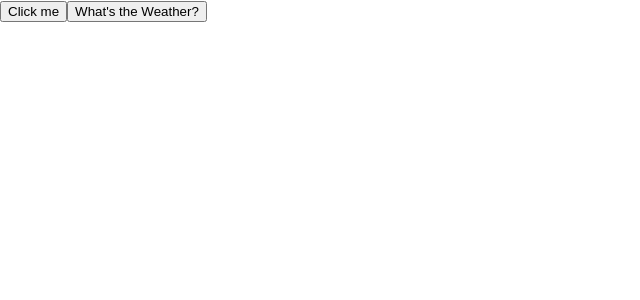
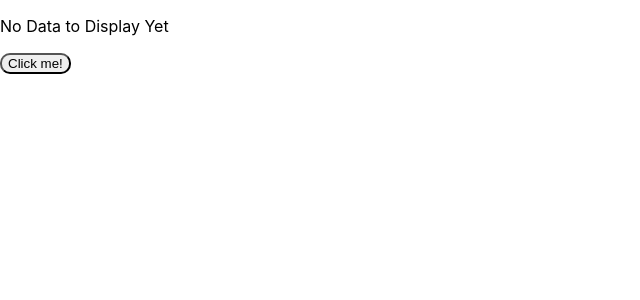
Before and after one commit to dsilverfox/TeamGit, a React (Create React App) app in the folder 72-hr-client/: page / in a window 1280 px wide. Shown: the top 300 px of the page, without its empty margins (0-640 px from the left). Built offline with nearby package versions, Linux system fonts and the light colour scheme; no server answers.

Commit message:
Working fetch and toggle

```diff
--- a/72-hr-client/src/App.js
+++ b/72-hr-client/src/App.js
@@ -1,16 +1,15 @@
 import React, {useState, useEffect} from 'react';
 import './App.css';
 // import Events from './Events/Events';
-import Weather from './Weather/Weather';
+import Weather from './Weather/Weather'
 // import Satellite from './satellite/Satellite';
 
 
 
-function App() {
+const App = () => {
 
-  const [location, setLocation] = useState([]);
+  const [location, setLocation] = useState(null);
   console.log(location);
-
 
   useEffect(() => {
     if (!navigator.geolocation) {
@@ -32,11 +31,9 @@ function App() {
 
   return (
     <div>
-      {/* <Satellite latitude={latitude} longitude={longitude} /> */}
       <Weather location={location} />
-      {/* <Events latitude={latitude} longitude={longitude} /> */}
     </div>
-  );
+  )
 }
 
 export default App;
--- a/72-hr-client/src/Weather/Weather.css
+++ b/72-hr-client/src/Weather/Weather.css
@@ -1,6 +1,6 @@
-/* .weatherInfo {
-	-webkit-animation: weatherInfo 1s cubic-bezier(0.215, 0.610, 0.355, 1.000) 5s both;
-	        animation: weatherInfo 1s cubic-bezier(0.215, 0.610, 0.355, 1.000) 5s both;
+.weatherInfo {
+	-webkit-animation: weatherInfo 1s cubic-bezier(0.215, 0.610, 0.355, 1.000) .5s both;
+	        animation: weatherInfo 1s cubic-bezier(0.215, 0.610, 0.355, 1.000) .5s both;
 }
 
 @-webkit-keyframes weatherInfo {
@@ -34,4 +34,8 @@
             transform: translateZ(0);
     opacity: 1;
   }
-} */
+}
+
+.button {
+  border-radius: 10px;
+}
--- a/72-hr-client/src/Weather/Weather.js
+++ b/72-hr-client/src/Weather/Weather.js
@@ -1,4 +1,6 @@
  import React, { useEffect, useState } from 'react'; //useEffect
+ import WeatherDisplay from './WeatherDisplay';
+ import './Weather.css'
 
  //material ui installed in TeamGit don't forget to import it if you use it.
  const Weather = props => {
@@ -6,46 +8,49 @@
      const [weather, setWeather] = useState([]);
      const baseURL = 'http://api.openweathermap.org/data/2.5/weather?';
      const key = '750ee8e3454df1bae3ec03c8ae23da35';
-    //  const key = '63dcb297673179ea05ba355cfa80fe06';
-     const [units, setUnits] = useState("imperial"); //&units=${units}
+    // EXTRA KEY const key = '63dcb297673179ea05ba355cfa80fe06';
+    const [toggle, setToggle] = useState(false);
+    const [units, setUnits] = useState("imperial");
 
+     const getWeather = async () => {
+         const response = await fetch(`${baseURL}lat=${props.location[0]}&lon=${props.location[1]}&units=${units}&appid=${key}`);
+         const json = await response.json();
+         setWeather(json);
+         setToggle(true);
+     }
+
+//begin useEffect
      useEffect(() => {
-         getWeather();
+         if (props.location === null) {
+             return;
+         } else {
+             getWeather();
+         }
+         return () => {
+             setToggle(false);
+         }
+
      }, [props.location])
 
-     const getWeather = async () => {
-         let response = await fetch(`${baseURL}?lat=${props.location[0]}&lon=${props.location[1]}&appid=${key}`);
-         let json = await response.json();
+//end useEffect
 
-         setWeather(json);
-     }
-
-     console.log(weather)
      const changeUnit = () => {
          (units === 'imperial') ? setUnits('metric') : setUnits('imperial') //requires two clicks and works once.
          getWeather();
          console.log(units);
      }
+     console.log(weather)
 
-     return (
-         <div className='main'>
-             <div className='mainDiv'>
-                 {/* <ul className='weatherInfo'>
-                     <li>{`This is an attempt to get this fucking thing working ${weather.main.temp}. degrees.`}</li>
-                     <li>{`However, to you it may feel ${weather.main.feels_like} degrees.`}</li>
-                     <li>{`The temperature is supposed to get down to ${weather.main.min} degrees.`}</li>
-                     <li>{`The temperature will be as high as ${weather.main.max} degrees.`} </li>
-                     <li>{`The atmospheric pressure is ${weather.main.pressure} bars.`}</li>
-                     <li>{`The humidity is ${weather.main.humidity}%`}</li>
-                 </ul> */}
-
-
-                 <button onClick={changeUnit}> Click me </button>
-                 <button onClick={getWeather}> What's the Weather?</button>
+    return (
+         <div>
+             {
+                 toggle ? <WeatherDisplay weather={weather} changeUnit={changeUnit}/> : <p>No Data to Display Yet</p>
+             }
+             <div>
+                 <button className='button' onClick={changeUnit}>Click me!</button>
              </div>
          </div>
-     )
+            )
  }
- //baseURL+Lat={latitude}&lon={longitude}&units={unitselect}&appid={key}
- //Units: Standard = Kelvin; Imperial = Fahrenheit; Metric = Celcius.
+
  export default Weather;
--- a/72-hr-client/src/Weather/WeatherDisplay.js
+++ b/72-hr-client/src/Weather/WeatherDisplay.js
@@ -4,24 +4,15 @@ const WeatherDisplay = (props) =>{
 
     return(
         <div>
-
-        <h1>Weathery Bit</h1>
-                 <h3>Data grouping 1</h3>
-<ul className='weatherInfo'>
-                <li>{`This is an attempt to get this fucking thing working ${props.temp}. degrees.`}</li>
-                <li>{`However, to you it may feel ${props.feels} degrees.`}</li>
-                <li>{`The tempurature is supposed to get down to ${props.min} degrees.`}</li>
-                <li>{`The temperature will be as high as ${props.max} degrees.`} </li>
-                <li>{`The atmospheric pressure is ${props.pressure} bars.`}</li>
-                <li>{`The humidity is ${props.humidity}%`}</li>
-</ul>
-
-{/*Crashes the app if it loads before we have an array in weather.*/ }
-
-<button onClick={props.changeUnit}> Click me </button> {/*toggle works kind of, must click twice to get it to toggle the first time. */ }
-<button onClick={props.getWeather}> What's the Weather?</button>
-{/* have to sometimes click twice to get it to fire */ }
-
-</div>
+        <h1>Weather Information</h1>
+            <ul className='weatherInfo'>
+                    <li>{`The official temperature is ${props.weather.main.temp}. degrees.`}</li>
+                    <li>{`However, to you it may feel ${props.weather.main.feels_like} degrees.`}</li>
+                    <li>{`The temperature is supposed to get down to ${props.weather.main.temp_min} degrees.`}</li>
+                    <li>{`The temperature will be as high as ${props.weather.main.temp_max} degrees.`} </li>
+                    <li>{`The atmospheric pressure is ${props.weather.main.pressure} bars.`}</li>
+                    <li>{`The humidity is ${props.weather.main.humidity}%`}</li>
+                </ul>
+             </div>
     )};
 export default WeatherDisplay;
```
